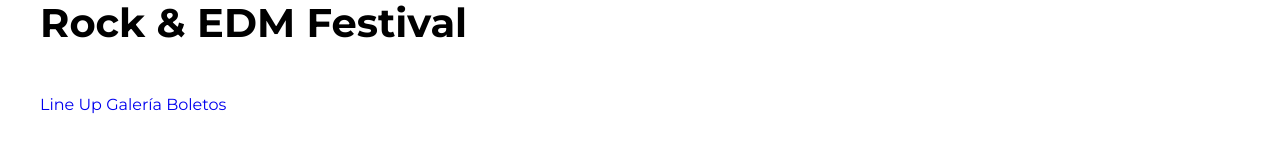
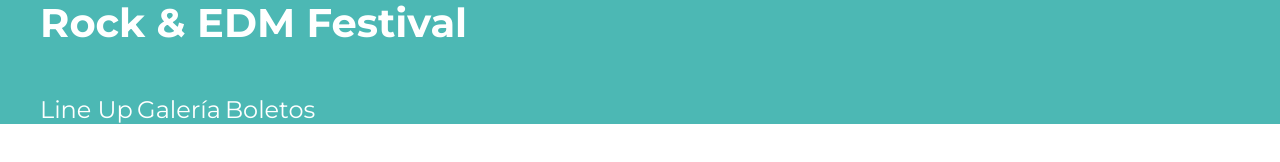
Before and after one commit to SebasYnojosa/Cursos-web, a website: page FestivalMusica/index.html in a window 1280 px wide. Drawn offline with nearby package versions, Linux system fonts and the light colour scheme; files that its build step writes are made by us from their sources.

Commit message:
Aplicando SCSS al header

```diff
--- a/FestivalMusica/src/scss/app.scss
+++ b/FestivalMusica/src/scss/app.scss
@@ -1,2 +1,3 @@
 // Forma antigua para importar
 @use 'base';  // @use Compila los archivos a los que apunte _index
+@use 'layout';
--- /dev/null
+++ b/FestivalMusica/src/scss/layout/_header.scss
@@ -0,0 +1,20 @@
+@use '../base/variables' as v;
+
+.header {
+    background-color: v.$verde;
+
+    h1 {
+        color: v.$blanco;
+    }
+}
+
+.navegacion-principal {
+    a {
+        color: v.$blanco;
+        font-size: 2.4rem;
+
+        &:hover {   // El & elimina el espacio entre elementos en el archivo compilado
+            color: v.$amarillo;
+        }
+    }
+}
--- /dev/null
+++ b/FestivalMusica/src/scss/layout/_index.scss
@@ -0,0 +1 @@
+@forward 'header'
```
